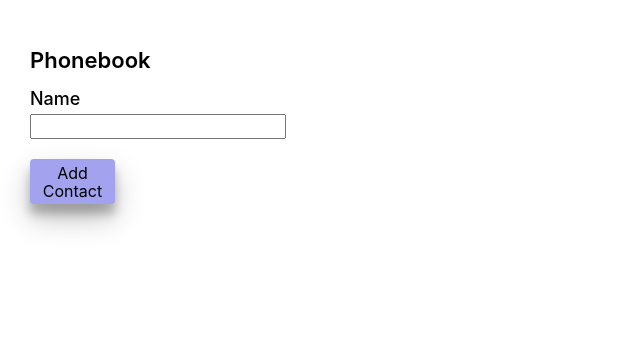
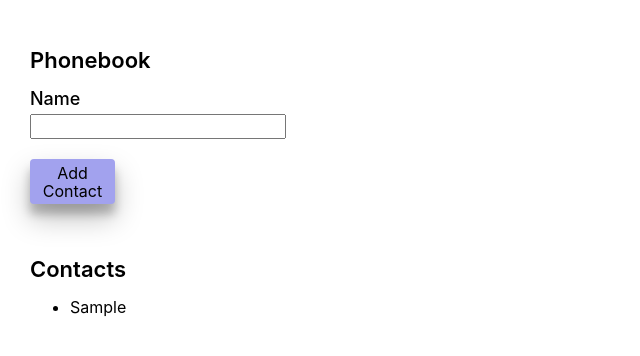
Before and after one commit to DanyilYatskov/goit-react-hw-02-phonebook, a React (Create React App) app: page / in a window 1280 px wide. Both pictures are taken after typing "Sample" into the empty fields and a click on the button "Add Contact". Shown: the top 356 px of the page, without its empty margins (0-640 px from the left). Built offline with nearby package versions, Linux system fonts and the light colour scheme.

Commit message:
add contacs done

```diff
--- a/src/App.js
+++ b/src/App.js
@@ -1,12 +1,39 @@
-import React from 'react';
+import React, { Component } from 'react';
+import { v4 as uuidv4 } from 'uuid';
 import Form from './components/Form';
+import Section from './components/Section/';
+import ContactsList from './components/ContactList/';
 
-function App() {
-  return (
-    <div className="App">
-      <Form />
-    </div>
-  );
+class App extends Component {
+  static defaultProps = {
+    contacts: [],
+  };
+  state = {
+    contacts: this.props.contacts,
+  };
+  addContact = ({ name }) => {
+    const contact = {
+      id: uuidv4(),
+      name: name,
+    };
+
+    this.setState(({ contacts }) => ({
+      contacts: [...contacts, contact],
+    }));
+  };
+  render() {
+    const { contacts } = this.state;
+    return (
+      <div className="App">
+        <Section title="Phonebook">
+          <Form onSubmit={this.addContact} />
+        </Section>
+        <Section title="Contacts">
+          <ContactsList contacts={contacts} />
+        </Section>
+      </div>
+    );
+  }
 }
 
 export default App;
--- /dev/null
+++ b/src/components/ContactList/ContactListItem.js
@@ -0,0 +1,18 @@
+import React from 'react';
+import styles from './contactListItem.module.scss';
+import PropTypes from 'prop-types';
+import ContactList from './ContactsList';
+
+const ContactListItem = ({ contactName }) => {
+  return (
+    <li>
+      <p className="name">{contactName}</p>
+    </li>
+  );
+};
+
+export default ContactListItem;
+
+ContactListItem.propTypes = {
+  contactName: PropTypes.string.isRequired,
+};
--- /dev/null
+++ b/src/components/ContactList/ContactsList.js
@@ -0,0 +1,20 @@
+import React from 'react';
+import PropTypes from 'prop-types';
+import ContactListItem from './ContactListItem';
+import styles from './contactList.module.scss';
+
+const ContactList = ({ contacts }) => {
+  return (
+    <ul>
+      {contacts.map(contact => (
+        <ContactListItem key={contact.id} contactName={contact.name} />
+      ))}
+    </ul>
+  );
+};
+
+export default ContactList;
+
+ContactList.propTypes = {
+  contacts: PropTypes.array.isRequired,
+};
--- /dev/null
+++ b/src/components/ContactList/index.js
@@ -0,0 +1 @@
+export { default } from './ContactsList';
--- a/src/components/Form/Form.js
+++ b/src/components/Form/Form.js
@@ -8,40 +8,27 @@ import styles from './form.module.scss';
 
 class Form extends Component {
   static defaultProps = {
-    contacts: [],
     name: '',
   };
 
   state = {
-    contacts: this.props.contacts,
     name: this.props.name,
   };
   nameInputId = uuidv4();
   handleChange = event => {
     this.setState({ name: event.target.value });
   };
-  addContact = ({ name }) => {
-    const contact = {
-      id: uuidv4(),
-      name: name,
-    };
 
-    this.setState(({ contacts }) => ({
-      contacts: [contact, ...contacts],
-    }));
-  };
   handleSubmit = event => {
     event.preventDefault();
 
-    this.addContact(this.state);
+    this.props.onSubmit(this.state);
 
     this.setState({ name: '' });
   };
   render() {
     const { name } = this.state;
     return (
-      <>
-        <Section title="Phonebook">
       <form className="TodoEditor" onSubmit={this.handleSubmit}>
         <Input
           inputName="name"
@@ -51,8 +38,6 @@ class Form extends Component {
         />
         <Button name="Add Contact" />
       </form>
-        </Section>
-      </>
     );
   }
 }
```
Also changed, not shown: src/components/ContactList/contactList.module.scss (added), src/components/ContactList/contactListItem.module.scss (added). Lines whose indentation alone changed are shown as unchanged.
